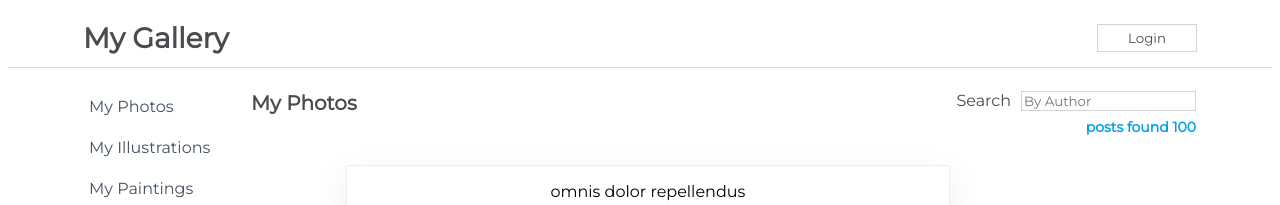
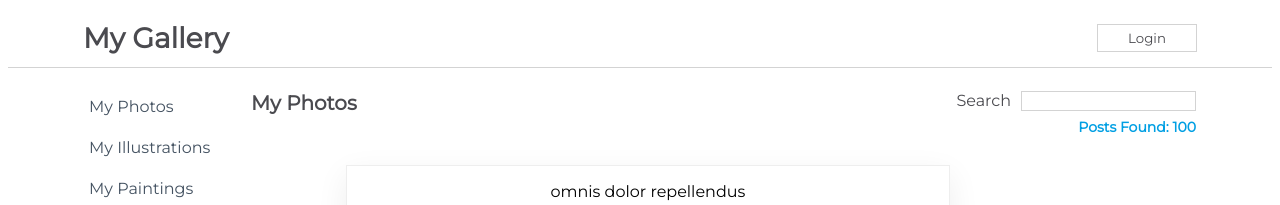
Before and after one commit to henryl74/react-challanges, a React (Create React App) app in the folder my-app/: page / in a window 1280 px wide. Shown: the top 205 px of the page. Built offline with nearby package versions, Linux system fonts and the light colour scheme.

Commit message:
Completed Hooks Challenge

```diff
--- a/my-app/src/App.js
+++ b/my-app/src/App.js
@@ -3,7 +3,8 @@
 import Sidebar from "./components/Sidebar";
 import NavBarForm from "./components/NavBarForm";
 // import Content1 from "./components/Content1";
-import Content2 from "./components/Content2";
+// import Content2 from "./components/Content2";
+import ContentHooks from "./components/ContentHooks";
 
 function App() {
   return (
@@ -13,7 +14,8 @@
       <NavBarForm />
       <Sidebar />
       {/* <Content1 /> */}
-      <Content2 />
+      {/* <Content2 /> */}
+      <ContentHooks />
     </div>
   );
 }
--- /dev/null
+++ b/my-app/src/components/ContentHooks.js
@@ -0,0 +1,55 @@
+import React, {useState, useEffect} from "react";
+import css from "./css/Content.module.css";
+import {savedPosts} from "../posts.json";
+import PostItem from "./PostItem";
+import Loader from "./Loader";
+
+function ContentHooks() {
+    const [isLoaded, setIsLoaded] = useState(false);
+    const [fetchedPosts, setFetchedPosts] = useState([]);
+
+    useEffect(()=>{
+        setTimeout(() => {
+            setIsLoaded(true);
+            setFetchedPosts(savedPosts);
+        }, 2000)
+    }, []);
+
+    const handleChange = (e) => {
+        const name = e.target.value.toLowerCase();
+        const filteredPosts = savedPosts.filter((post)=>{
+            return post.name.toLowerCase().includes(name);
+        })
+
+        setFetchedPosts(filteredPosts)
+    }
+
+    return (
+        <div className={css.Content}>
+            <div className={css.TitleBar}>
+                <h1>My Photos</h1>
+                <form>
+                    <label htmlFor="searchinput">Search</label>
+                    <input
+                    type="search"
+                    id="searchinput"
+                    onChange={(e)=>{handleChange(e)}}
+                    />
+                    <h4>Posts Found: {fetchedPosts.length}</h4>
+                </form>
+
+            </div>
+            <div className={css.SearchResults}>
+                {
+                    isLoaded ?
+                    <PostItem savedPosts={fetchedPosts} />
+                    : <Loader />
+
+                }
+
+            </div>
+        </div>
+    )
+}
+
+export default ContentHooks
```
